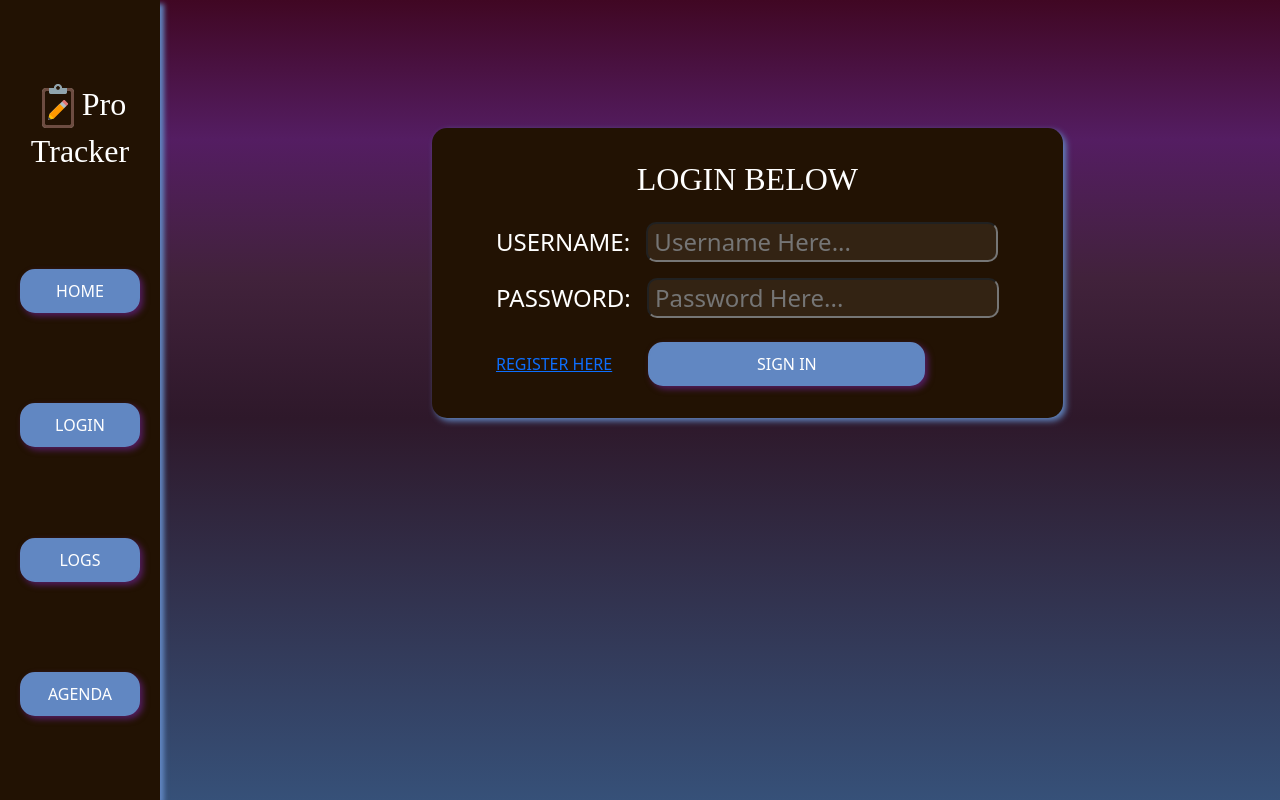
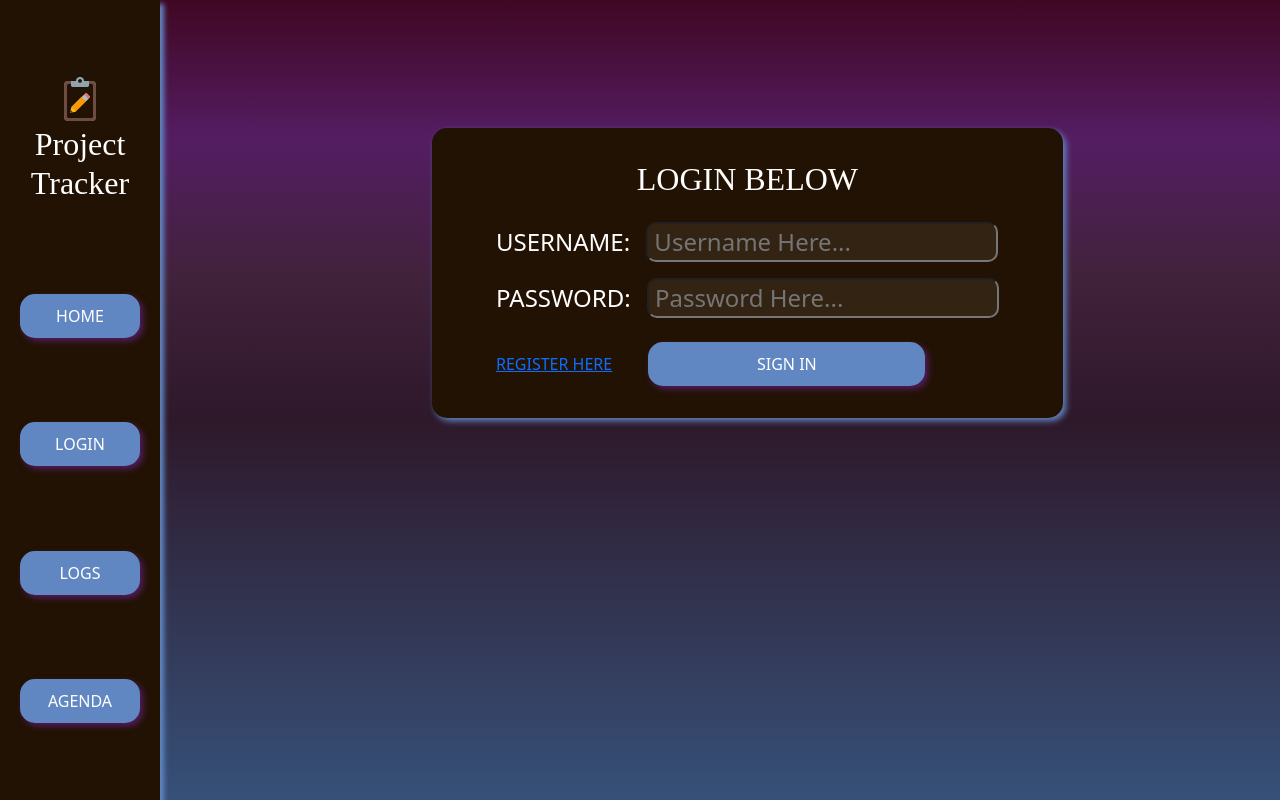
Before and after one commit to Reny8/Capstone, a React (Create React App) app in the folder frontend/: page /login in a window 1280 px wide. Built offline with nearby package versions, Linux system fonts and the light colour scheme.

Commit message:
Added css to the logo

```diff
--- a/frontend/src/components/NavBar/NavBar.css
+++ b/frontend/src/components/NavBar/NavBar.css
@@ -22,5 +22,5 @@ li {
 
 .brand {
   cursor: pointer;
-  font-size: 2rem;
+  font-size: 1rem;
 }
--- a/frontend/src/components/NavBar/NavBar.jsx
+++ b/frontend/src/components/NavBar/NavBar.jsx
@@ -12,7 +12,7 @@ const Navbar = () => {
       <ul>
         <li className="brand">
           <Link to="/" style={{ textDecoration: "none", color: "white" }}>
-            <h2><img src={Logo} style={{height: "3rem"}}/>Pro Tracker</h2>
+            <h2><img src={Logo} style={{height: "3rem"}}/>Project Tracker</h2>
           </Link>
         </li>
         <li><button onClick={() => navigate("/")} className="button">HOME</button></li>
```
